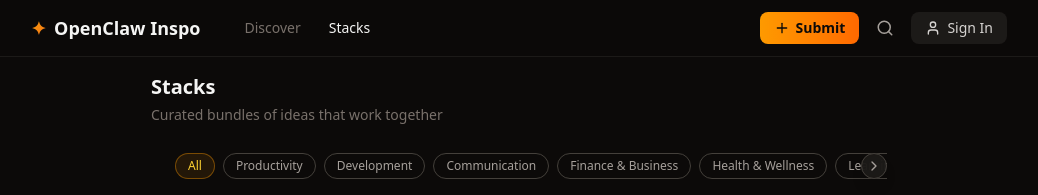
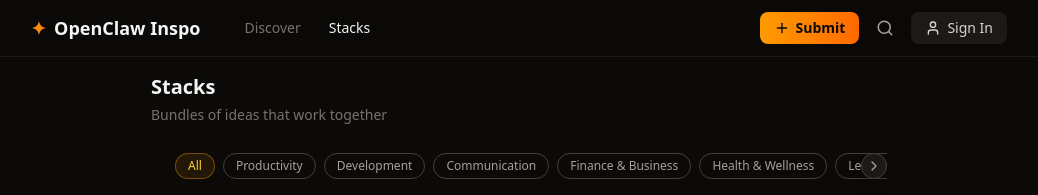
Before and after one commit to manvirgrewal/openclaw-inspo-app, a Next.js app: page /stacks in a window 1280 px wide. Shown: the top 195 px of the page, without its empty margins (121-1159 px from the left). Built offline with nearby package versions, Linux system fonts and the light colour scheme; no server answers.

Commit message:
docs: update DEVLOG with session 5 (reputation, ranking, anti-gaming)
Also fix stacks page copy: 'Curated bundles' → 'Bundles'

```diff
--- a/src/app/stacks/page.tsx
+++ b/src/app/stacks/page.tsx
@@ -31,7 +31,7 @@
       <div className="mb-4 flex items-center justify-between">
         <div>
           <h1 className="text-xl font-bold">Stacks</h1>
-          <p className="mt-1 text-sm text-stone-500">Curated bundles of ideas that work together</p>
+          <p className="mt-1 text-sm text-stone-500">Bundles of ideas that work together</p>
         </div>
         {isAuthenticated && (
           <Link
```
Also changed, not shown: 1 other file (tests, documents, lock files or other folders).
